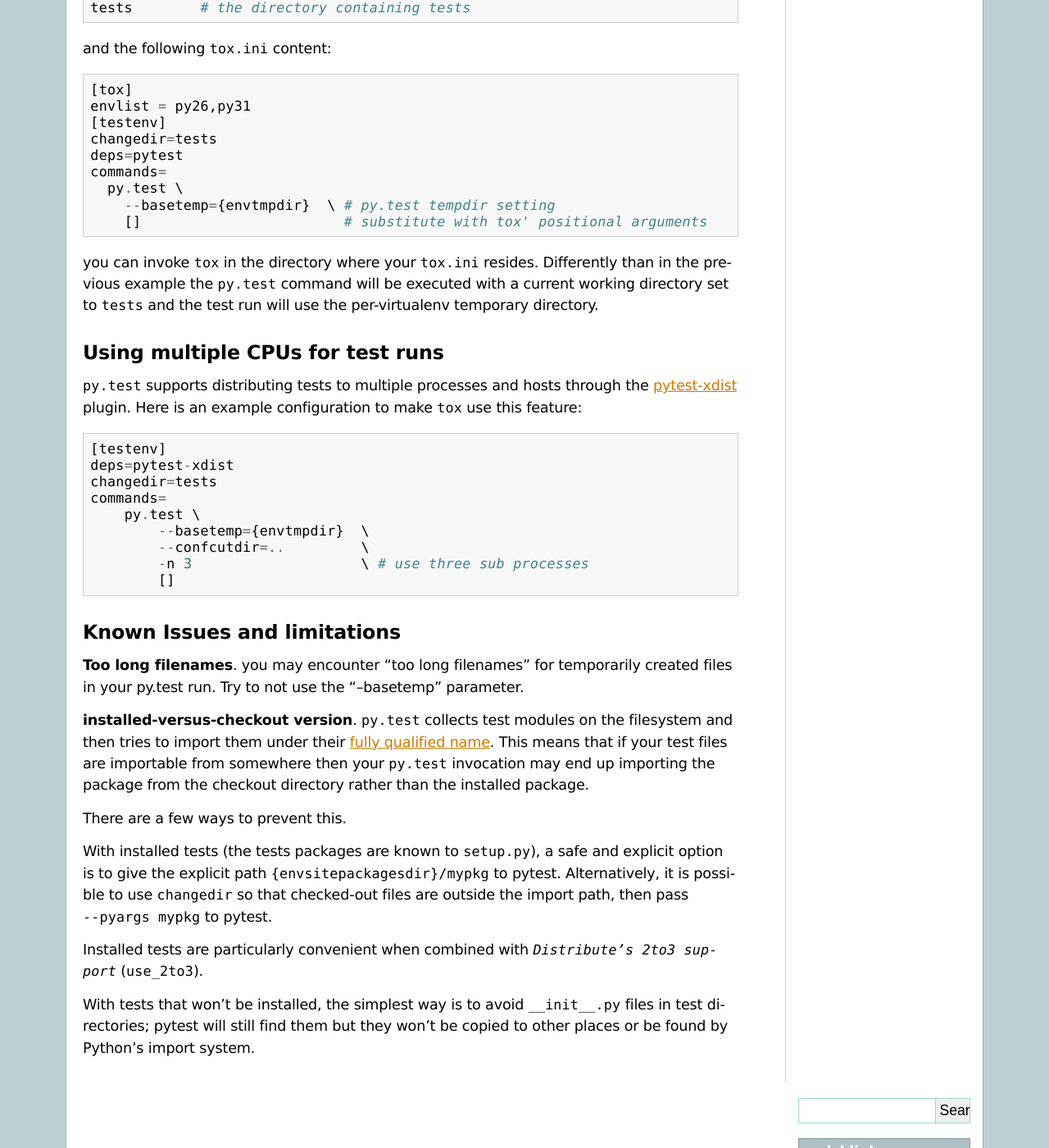
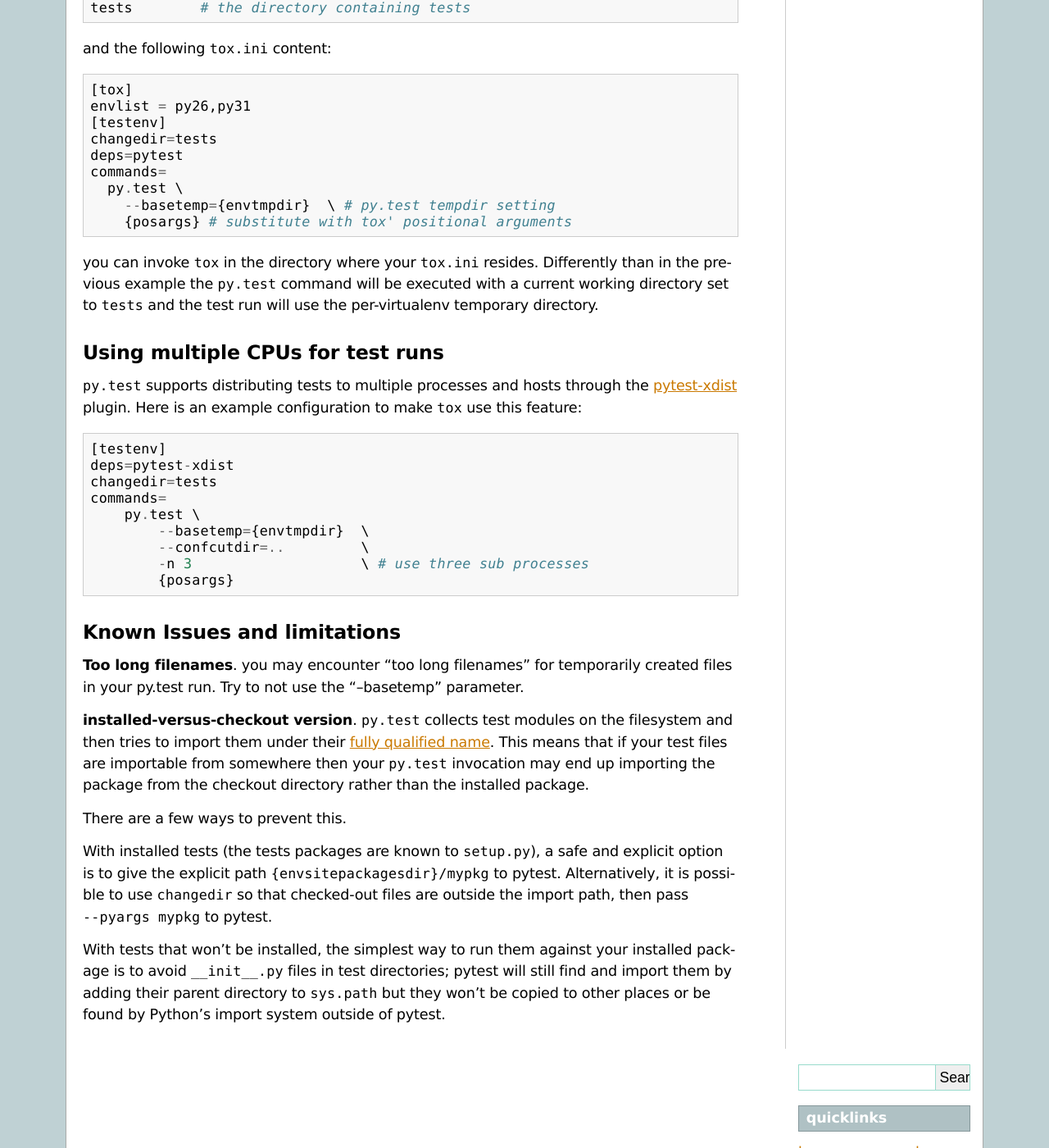
Before and after one commit to msabramo/tox, a Sphinx documentation site: the page built from doc/example/pytest.txt, in a window 1280 px wide and 1400 px high, scrolled down 864 px. Shown: the whole window at 82% size. Built offline with Sphinx 7.4.7, drawn with Linux system fonts in a browser that asks for light colours.

Commit message:
small updates to tox/pytest section

```diff
--- a/doc/example/pytest.txt
+++ b/doc/example/pytest.txt
@@ -23,7 +23,7 @@ and the following ``tox.ini`` content::
     deps=pytest       # PYPI package providing py.test
     commands=
       py.test \
-            []        # substitute with tox' positional arguments
+            {posargs} # substitute with tox' positional arguments
 
 you can now invoke ``tox`` in the directory where your ``tox.ini`` resides.
 ``tox`` will sdist-package your project, create two virtualenv environments
@@ -49,7 +49,7 @@ and the following ``tox.ini`` content::
     commands=
       py.test \
         --basetemp={envtmpdir}  \ # py.test tempdir setting
-        []                        # substitute with tox' positional arguments
+        {posargs} # substitute with tox' positional arguments
 
 you can invoke ``tox`` in the directory where your ``tox.ini`` resides.
 Differently than in the previous example the ``py.test`` command
@@ -73,7 +73,7 @@ to make ``tox`` use this feature::
             --basetemp={envtmpdir}  \
             --confcutdir=..         \
             -n 3                    \ # use three sub processes
-            []
+            {posargs}
 
 .. _`listed as a known issue`:
 
@@ -99,16 +99,13 @@ Alternatively, it is possible to use ``changedir`` so that checked-out
 files are outside the import path, then pass ``--pyargs mypkg`` to
 pytest.
 
-Installed tests are particularly convenient when combined with
-`Distribute's 2to3 support` (``use_2to3``).
-
-With tests that won't be installed, the simplest way is to avoid
-``__init__.py`` files in test directories; pytest will still find them
-but they won't be copied to other places or be found by Python's import
-system.
+With tests that won't be installed, the simplest way to run them
+against your installed package is to avoid ``__init__.py`` files in test
+directories; pytest will still find and import them by adding their
+parent directory to ``sys.path`` but they won't be copied to
+other places or be found by Python's import system outside of pytest.
 
 .. _`fully qualified name`: http://pytest.org/latest/goodpractises.html#package-name
 
-.. _`Distribute's 2to3 support`: http://packages.python.org/distribute/python3.html
 
 .. include:: ../links.txt
```
